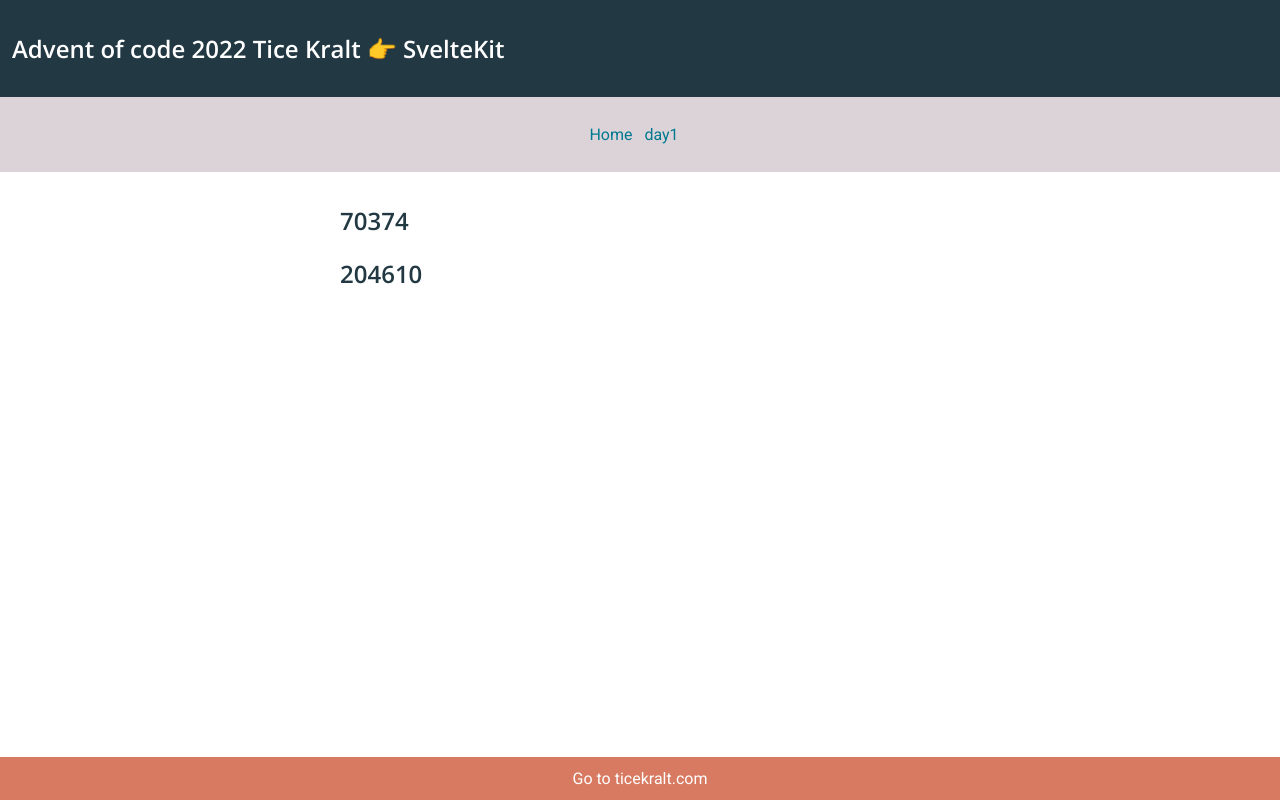
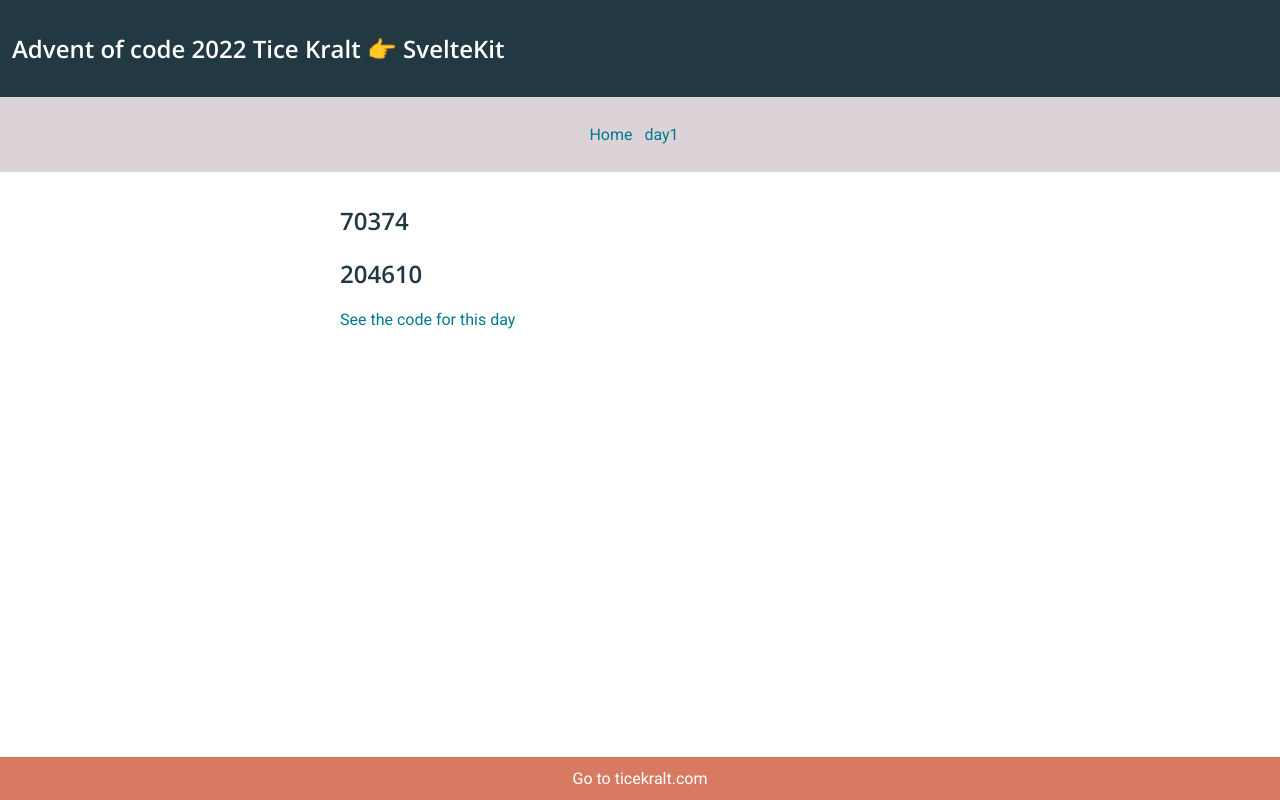
Before and after one commit to TravelingTice/advent_of_code_2022_sveltekit, a SvelteKit app: page /day1 in a window 1280 px wide. Built offline with nearby package versions, Linux system fonts and the light colour scheme.

Commit message:
Add link to github for day 1

```diff
--- a/src/routes/day1/+page.svelte
+++ b/src/routes/day1/+page.svelte
@@ -2254,3 +2254,5 @@
 
 <h2>{highest}</h2>
 <h2>{threeHeighest}</h2>
+
+<p><a target="_blank" href="https://github.com/TravelingTice/advent_of_code_2022_sveltekit/blob/master/src/routes/day1/%2Bpage.svelte">See the code for this day</a></p>
```
